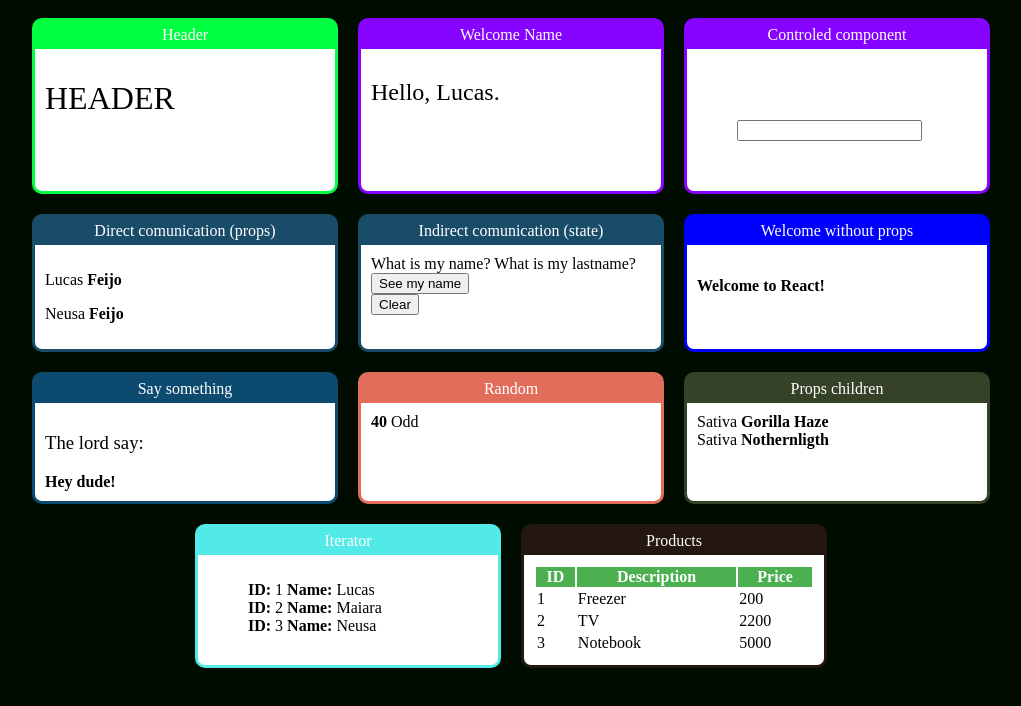
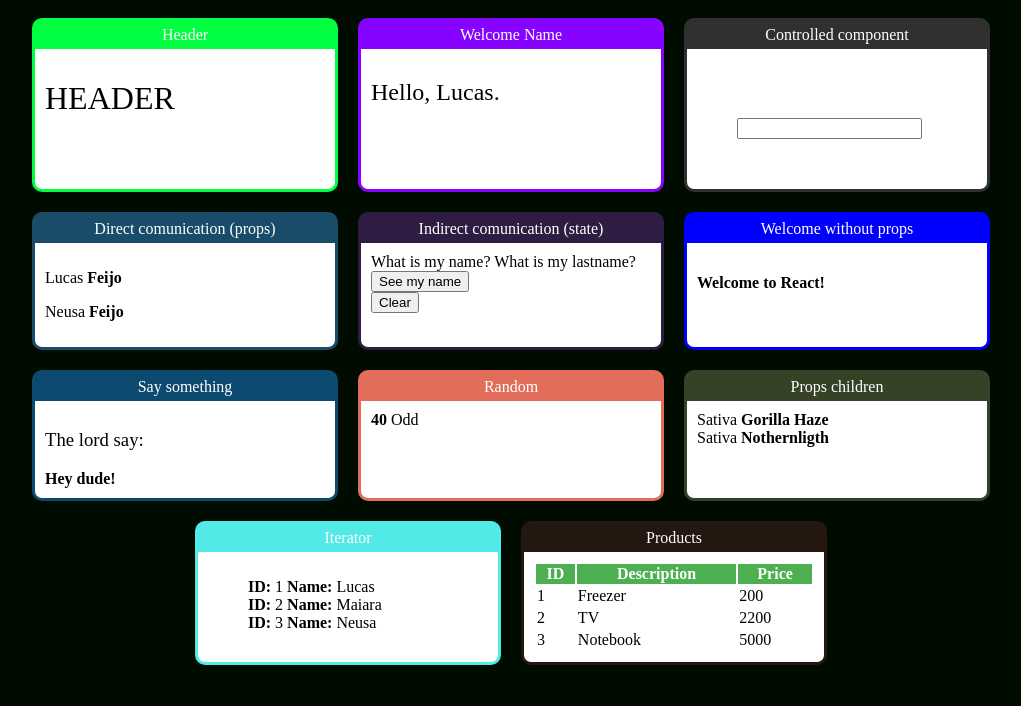
Before and after one commit to lucasfalm/react-training, a React (Create React App) app in the folder trainning/: page / in a window 1280 px wide. Shown: the top 706 px of the page, without its empty margins (129-1150 px from the left). Built offline with nearby package versions, Linux system fonts and the light colour scheme.

Commit message:
fix var name

```diff
--- a/trainning/src/App.jsx
+++ b/trainning/src/App.jsx
@@ -28,7 +28,7 @@ export default _ => // _ with 1 ignored param, could be (), or (props)
                     <Subheader name="Lucas" />
                 </Card>
 
-                <Card title="Controled component" color="#8503ff">
+                <Card title="Controlled component" color="#303030">
                     <Input />
                 </Card>
 
@@ -39,7 +39,7 @@ export default _ => // _ with 1 ignored param, could be (), or (props)
                     </FatherSon>
                 </Card>
 
-                <Card title="Indirect comunication (state)" color="#184C69">
+                <Card title="Indirect comunication (state)" color="#2f1c42">
                     <SonFather />
                 </Card>
 
--- a/trainning/src/components/form/Input.jsx
+++ b/trainning/src/components/form/Input.jsx
@@ -10,7 +10,7 @@ export default _ => {
 
     return(
         <div className="inputArea">
-            <h1> { data } </h1>
+            <h3> { data } </h3>
             <input value={ data } onChange={ change } />
         </div>
     )
```
